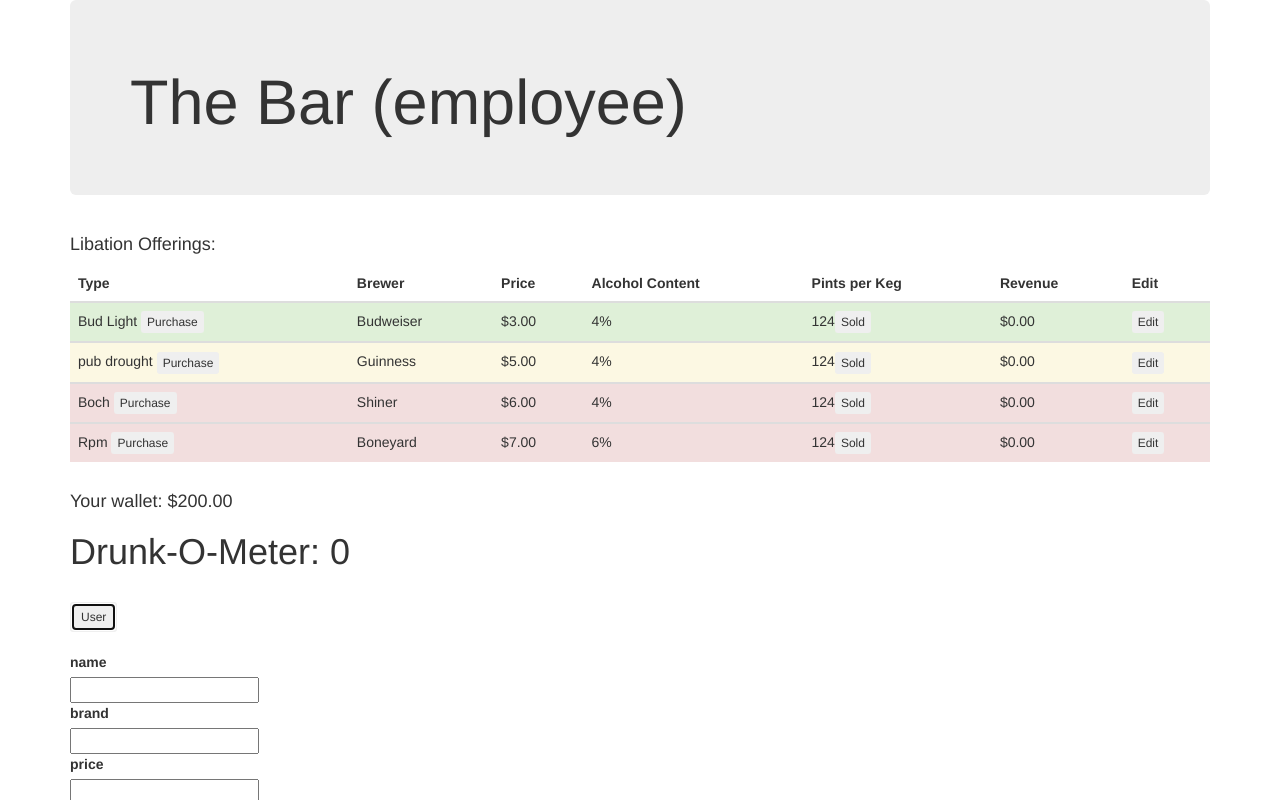
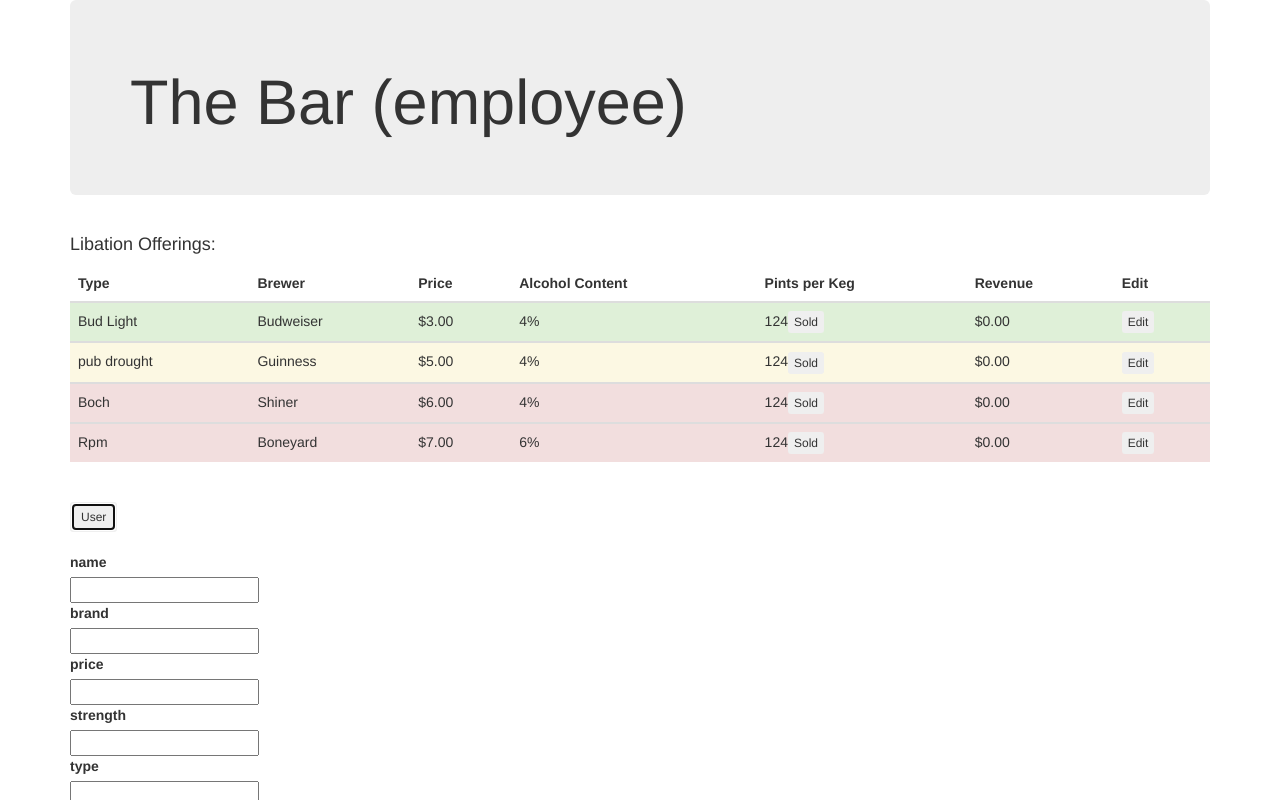
Before and after one commit to Yhbv24/bar, an Angular app: page / in a window 1280 px wide. Both pictures are taken after a click on the button "User". Shown: the top 800 px of the page. Built offline with nearby package versions, Linux system fonts and the light colour scheme.

Commit message:
Update UI

```diff
--- a/src/app/app.component.html
+++ b/src/app/app.component.html
@@ -14,7 +14,7 @@
   </div>
 
   <div class="row">
-    <div class="col-xs-12" *ngIf="!user">
+    <div class="col-xs-12" *ngIf="!masterUser">
       <h4>Your wallet: ${{customer.wallet}}.00</h4>
       <h1>Drunk-O-Meter: {{customer.drunkenness}}</h1>
     </div>
--- a/src/app/customer/customer.component.ts
+++ b/src/app/customer/customer.component.ts
@@ -10,6 +10,7 @@ import { Customer } from '../customer.model';
 export class CustomerComponent implements OnInit {
   @Input() keg: Keg;
   @Input() customer: Customer;
+  @Input() childUser: boolean;
 
   buyBeer(customer, keg) {
     customer.wallet -= keg.price;
--- a/src/app/keg-list/keg-list.component.html
+++ b/src/app/keg-list/keg-list.component.html
@@ -15,7 +15,7 @@
     <tr [class]="priceColor(keg)">
       <td>
         {{keg.name}}
-        <app-customer [keg]="keg" [customer]="customer"></app-customer>
+        <app-customer [keg]="keg" [customer]="customer" [childUser]="childUser"></app-customer>
       </td>
       <td>{{keg.brand}}</td>
       <td>${{keg.price}}.00</td>
--- a/src/app/new-keg/new-keg.component.html
+++ b/src/app/new-keg/new-keg.component.html
@@ -8,4 +8,4 @@
 <input #strength><br>
 <label for="type">type</label><br>
 <input #type><br><br>
-<button type="button" name="button" (click) ="newKeg(name.value, brand.value, price.value, strength.value, type.value)">New Keg</button>
+<button type="button" name="button" (click) ="newKeg(name.value, brand.value, price.value, strength.value, type.value)" class="btn btn-sm">New Keg</button>
```
